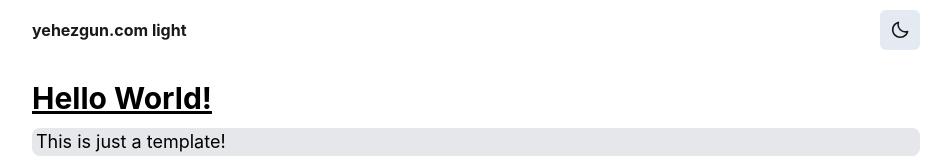
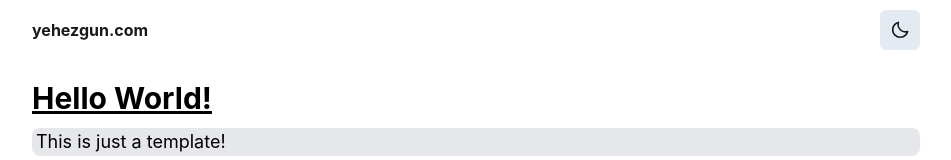
Before and after one commit to yehezkielgunawan/yehez-nexttailwind-starter, a Next.js app: page / in a window 1280 px wide. Shown: the top 160 px of the page, without its empty margins (164-1115 px from the left). Built offline with nearby package versions, Linux system fonts and the light colour scheme.

Commit message:
style(HeaderComponent): :speech_balloon: remove unused text

```diff
--- a/src/components/HeaderComponent.tsx
+++ b/src/components/HeaderComponent.tsx
@@ -25,7 +25,7 @@ const HeaderComponent = () => {
           "h-14 max-w-4xl mx-auto px-2 md:px-1"
         )}
       >
-        <h5 className="font-bold text-black dark:text-white">yehezgun.com {resolvedTheme}</h5>
+        <h5 className="font-bold text-black dark:text-white">yehezgun.com</h5>
         <button
           className={clsx(
             "p-2.5 rounded-md focus:outline-none",
@@ -34,7 +34,11 @@ const HeaderComponent = () => {
           )}
           onClick={() => handleChangeTheme()}
         >
-          {resolvedTheme === "light" ? <BiMoon size={20} /> : <BiSun size={20} />}
+          {resolvedTheme === "light" ? (
+            <BiMoon size={20} />
+          ) : (
+            <BiSun size={20} />
+          )}
         </button>
       </div>
     </header>
```
